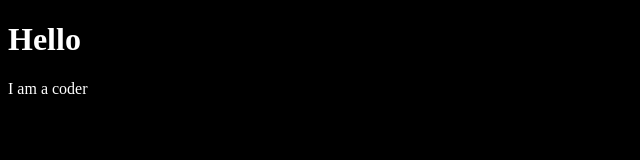
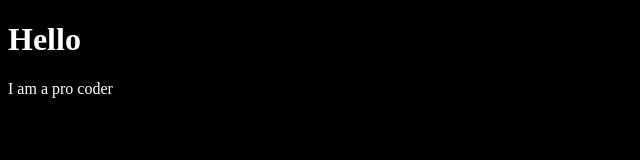
Before and after one commit to Vasu-Dev-arch/Java, a plain HTML site: page index.html in a window 1280 px wide. Shown: the full height of the page, 0-640 px from the left. Drawn offline with Linux system fonts and the light colour scheme.

Commit message:
Update index.html

```diff
--- a/index.html
+++ b/index.html
@@ -7,6 +7,6 @@
 </head>
 <body>
     <h1>Hello</h1>
-    <p>I am a coder</p>
+    <p>I am a pro coder</p>
 </body>
 </html>
```
